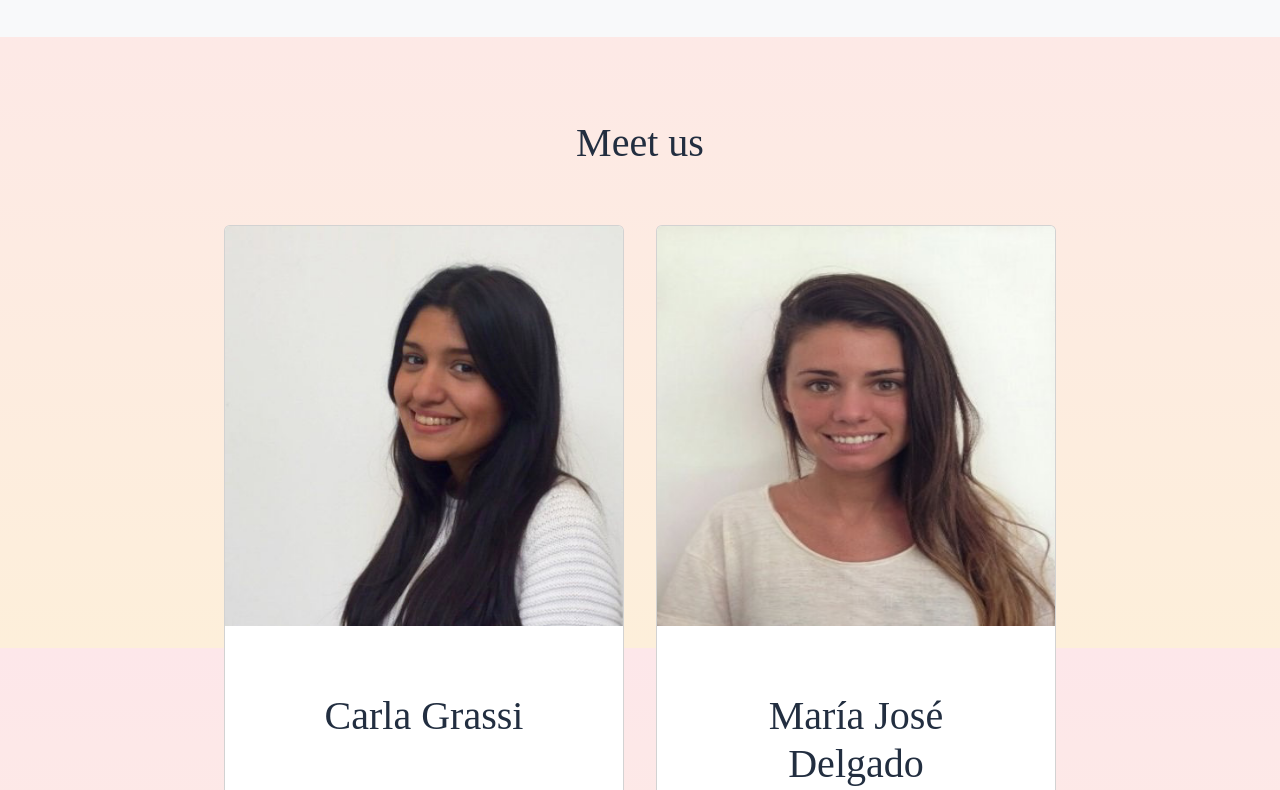
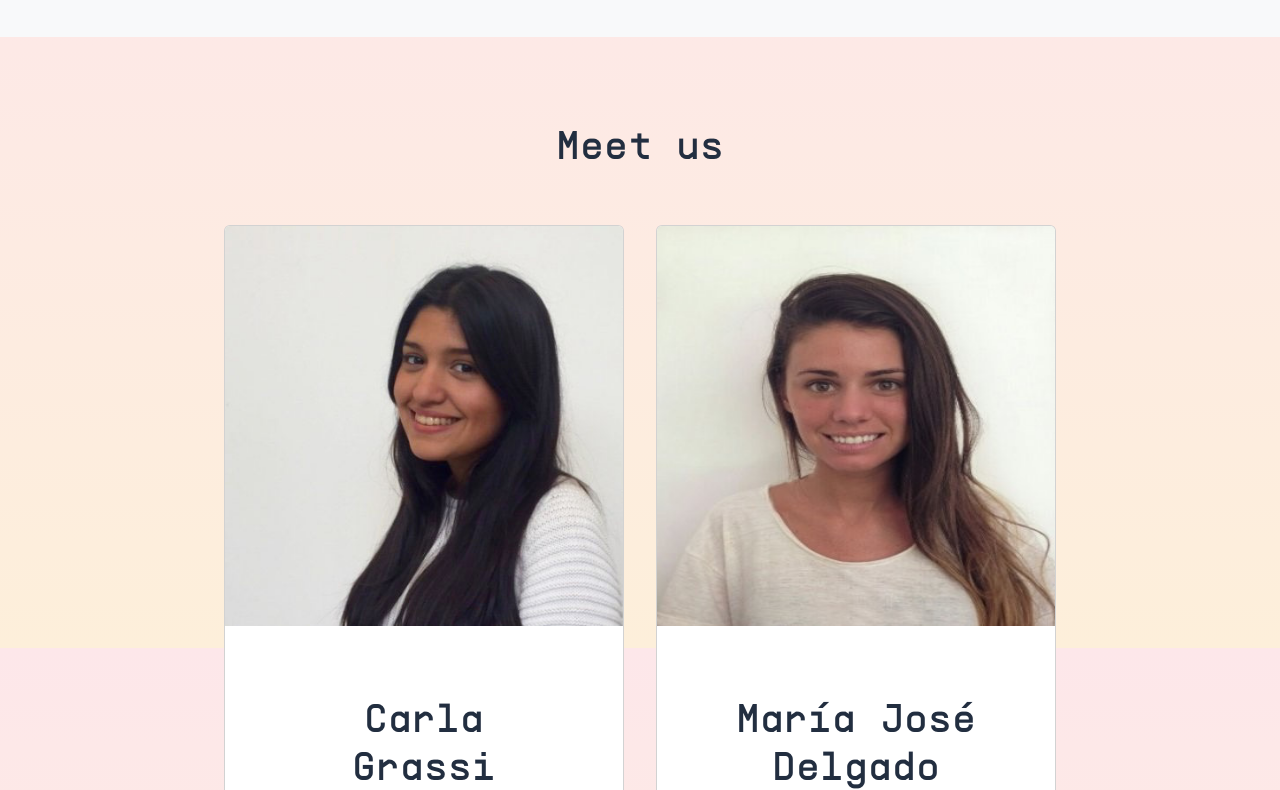
Before and after one commit to carlagrassi/TABLO-STUDIO, a website: page team.html in a window 1280 px wide. Shown: the part 152-942 px from the top of the page. Drawn offline with Linux system fonts and the light colour scheme; the site is published under a folder, as on GitHub Pages, so addresses that start at the root find nothing; files whose address does not match are found by name.

Commit message:
correccion rutas

```diff
--- a/scss/_home.scss
+++ b/scss/_home.scss
@@ -3,7 +3,7 @@
 .hero {
     width: 100%;
     height: 90vh;
-    background-image: url(/assets/img/fotoinicio.jpg);
+    background-image: url(./assets/img/fotoinicio.jpg);
     background-position: center;
     background-size: cover;
     display: flex;
--- a/scss/main.scss
+++ b/scss/main.scss
@@ -14,12 +14,12 @@
 
 @font-face {
     font-family: "supply";
-    src: url("/assets/font/supply/supply-Regular.otf");
+    src: url("./assets/font/supply/supply-Regular.otf");
 }
 
 @font-face {
     font-family: "acumin";
-    src: url("/assets/acuminVariableConcept.otf");
+    src: url("./assets/acuminVariableConcept.otf");
 }
 
 *{
```
Also changed, not shown: Css/style.css.
